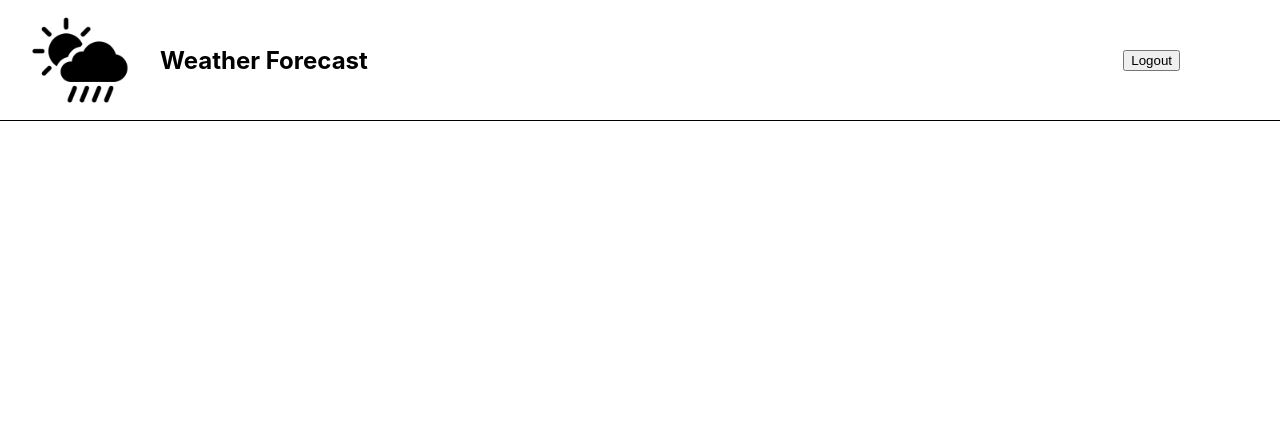
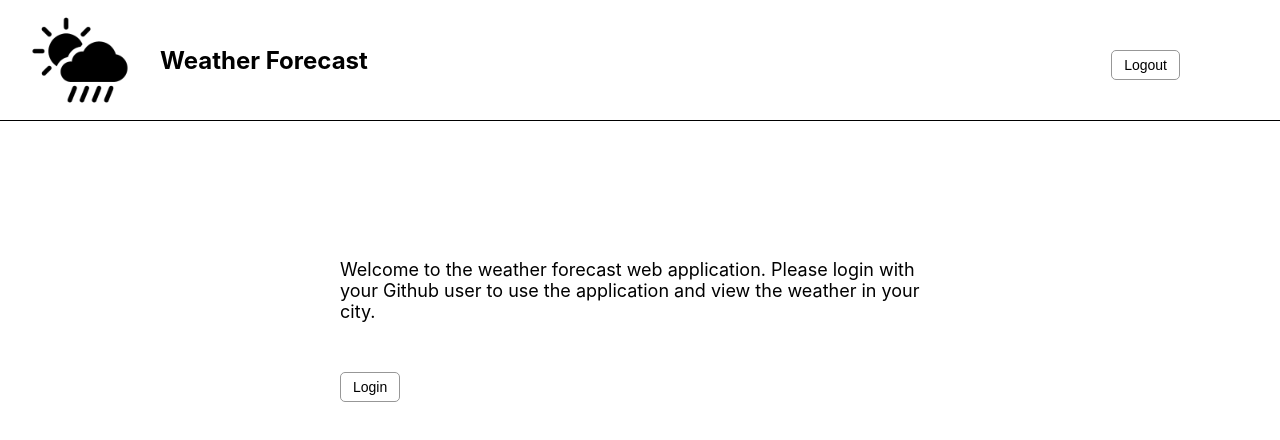
Before and after one commit to Iamkarl/ehrlich-weather-app, a React (Create React App) app: page / in a window 1280 px wide. Shown: the top 440 px of the page. Built offline with nearby package versions, Linux system fonts and the light colour scheme.

Commit message:
Added UI for login page

```diff
--- a/src/App.js
+++ b/src/App.js
@@ -1,10 +1,12 @@
 import React from 'react';
 import Header from './components/Header';
+import LoginPage from './pages/loginPage';
 
 function App() {
   return (
     <div className="App">
       <Header />
+      <LoginPage/>
     </div>
   );
 }
--- a/src/index.css
+++ b/src/index.css
@@ -11,3 +11,12 @@ code {
   font-family: source-code-pro, Menlo, Monaco, Consolas, 'Courier New',
     monospace;
 }
+
+button {
+  border-radius: 5px;
+  padding: 6px 12px;
+  background: white;
+  font-size: 14px;
+  margin-top: 10px;
+  border: 1px solid #979797;
+}
--- /dev/null
+++ b/src/pages/loginPage.js
@@ -0,0 +1,40 @@
+import React, { useState } from 'react';
+import '../styles/loginPage.css'
+
+function LoginPage() {
+    const [username, setUsername] = useState('');
+    const [password, setPassword] = useState('');
+    const [viewForm, setViewForm] = useState(false);
+
+    const handleLogin = (event) => {
+        event.preventDefault();
+        // Perform login logic here
+    }
+
+    const showLoginForm = () => {
+        setViewForm(true);
+    };
+
+    return (
+        <div className='container'>
+            <div className='content'>
+                <p>Welcome to the weather forecast web application. Please login with your Github user to use the application and view the weather in your city.</p>
+                {!viewForm && <button className="btn" onClick={showLoginForm}>Login</button>}
+                {viewForm && <form onSubmit={handleLogin}>
+                    <label>
+                        Username:
+                        <input type="text" value={username} onChange={(e) => setUsername(e.target.value)} />
+                    </label>
+                    <label>
+                        Password:
+                        <input type="password" value={password} onChange={(e) => setPassword(e.target.value)} />
+                    </label>
+                    <button type="submit">Login</button>
+                </form>}
+            </div>
+
+        </div>
+    );
+}
+
+export default LoginPage;
--- /dev/null
+++ b/src/styles/loginPage.css
@@ -0,0 +1,47 @@
+.container {
+    display: flex;
+    justify-content: center;
+}
+
+.content {
+    height: 50vh;
+    width: 600px;
+    display: flex;
+    flex-direction: column;
+    justify-content: center;
+    align-items: center;
+}
+
+.btn {
+    align-self: flex-start;
+}
+
+
+form {
+    width: 300px;
+    align-self: flex-start;
+    border: 1px solid #c3c3c3;
+    border-radius: 5px;
+    padding: 20px;
+}
+
+label {
+    display: flex;
+    flex-direction: column;
+    font-size: 14px;
+    margin-bottom: 10px;
+}
+
+input {
+    height: 22px;
+    margin-top: 4px;
+    border: 1px solid #979797;
+    border-radius: 4px;
+}
+
+p {
+    width: auto;
+    max-width: 600px;
+    margin-bottom: 40px;
+    font-size: 18px;
+}
```
